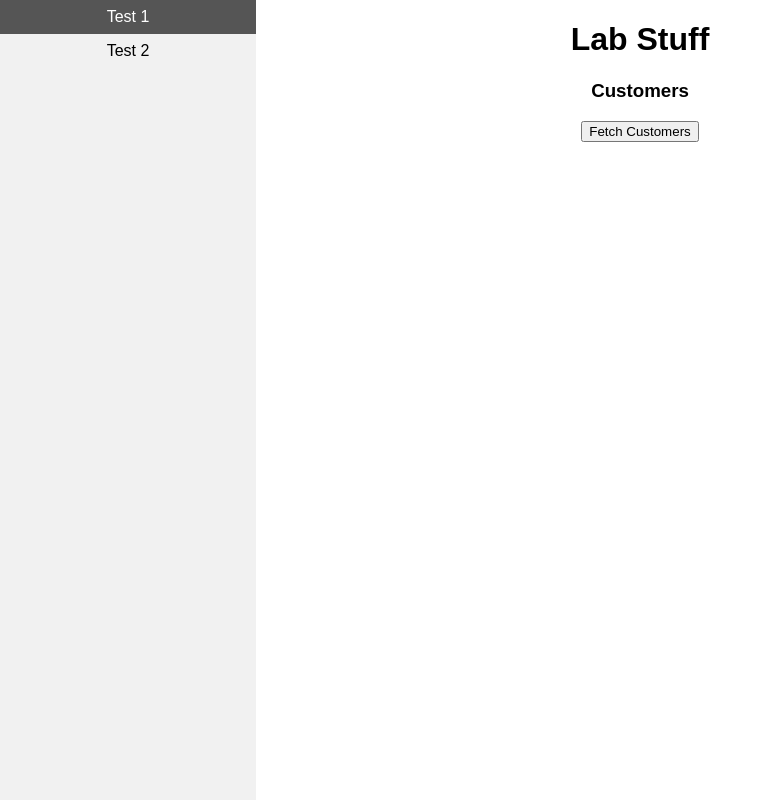
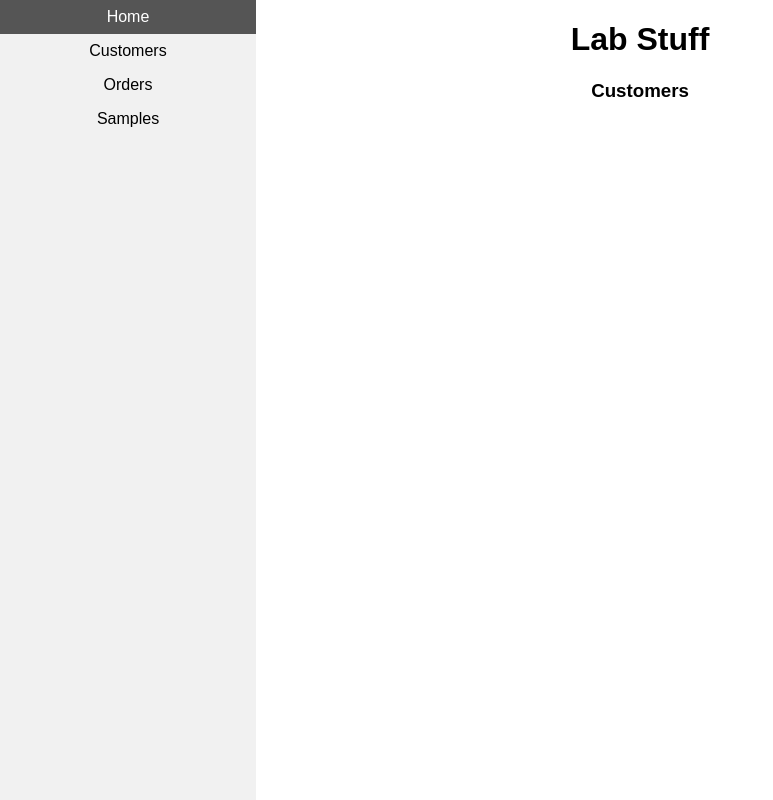
Before and after one commit to adhe223/JacobFE, a React (Create React App) app: page / in a window 1280 px wide. Shown: the whole page, without its empty margins (0-773 px from the left). Built offline with nearby package versions, Linux system fonts and the light colour scheme; no server answers.

Commit message:
Semi working. Pivoting for a more user driven flow

```diff
--- a/src/components/App/App.tsx
+++ b/src/components/App/App.tsx
@@ -3,13 +3,14 @@ import './App.css';
 import DataPage from '../DataPage';
 import NavBar from '../NavBar';
 import { DataPageProps } from '../DataPage';
-import { Pages } from '../../constants';
+import { Page } from '../../constants';
 
 export interface AppProps {
-  customerProps: DataPageProps;
-  orderProps: DataPageProps;
-  sampleProps: DataPageProps;
-  page: Pages;
+  customerData: DataPageProps;
+  orderData: DataPageProps;
+  sampleData: DataPageProps;
+  setPage: (page: Page) => void;
+  page: Page;
 }
 
 class App extends React.Component<AppProps> {
@@ -19,37 +20,30 @@ class App extends React.Component<AppProps> {
 
   render() {
     let pageContent;
+    const navItems = [
+      'Home',
+      'Customers',
+      'Orders',
+      'Samples',
+    ];
 
     switch (this.props.page) {
-      case Pages.customers:
-        pageContent = <DataPage {...this.props.customerProps}/>;
+      case Page.customers:
+        pageContent = <DataPage {...this.props.customerData} pageTitle="Customers" />;
         break;
-      case Pages.orders:
-        pageContent = <DataPage {...this.props.orderProps}/>;
+      case Page.orders:
+        pageContent = <DataPage {...this.props.orderData} pageTitle="Orders" />;
         break;
-      case Pages.samples:
-        pageContent = <DataPage {...this.props.sampleProps}/>;
+      case Page.samples:
+        pageContent = <DataPage {...this.props.sampleData} pageTitle="Samples" />;
         break;
       default:
     }
 
-    const navBarProps = {
-      navItems: [
-        {
-          displayText: 'Test 1',
-          onClick: () => { return; },
-        },
-        {
-          displayText: 'Test 2',
-          onClick: () => { return; },
-        },
-      ],
-    };
-
     return (
       <div className="App">
         <h1>Lab Stuff</h1>
-        <NavBar {...navBarProps}/>
+        <NavBar navItems={navItems} setPage={this.props.setPage}/>
         {pageContent}
       </div>
     );
@@ -57,9 +51,9 @@ class App extends React.Component<AppProps> {
 
   private initialDataFetch() {
     // This is hacky to reach into each props and call the fetch method
-    this.props.customerProps.fetchData();
-    this.props.orderProps.fetchData();
-    this.props.sampleProps.fetchData();
+    this.props.customerData.fetchData();
+    this.props.orderData.fetchData();
+    this.props.sampleData.fetchData();
   }
 }
 
--- a/src/components/App/AppContainer.tsx
+++ b/src/components/App/AppContainer.tsx
@@ -7,30 +7,29 @@ import { getCustomers, customersFetching } from '../../data/selectors/customers'
 import { getOrders, ordersFetching } from '../../data/selectors/orders';
 import { getSamples, samplesFetching } from '../../data/selectors/samples';
 import { getPage } from '../../data/selectors/app';
+import { setPage } from '../../data/actions/app';
+import { Page } from '../../constants';
 import App from './App';
 
 const mapStateToProps = (state: StoreState) => {
   return {
-    customerProps: {
+    customerData: {
       tableProps: {
         listItems: getCustomers(state),
       },
       isFetching: customersFetching(state),
-      pageTitle: 'Customers', // Need to fix this by using ownProps somehow
     },
-    orderProps: {
+    orderData: {
       tableProps: {
         listItems: getOrders(state),
       },
       isFetching: ordersFetching(state),
-      pageTitle: 'Orders', // Need to fix this by using ownProps somehow
     },
-    sampleProps: {
+    sampleData: {
       tableProps: {
         listItems: getSamples(state),
       },
       isFetching: samplesFetching(state),
-      pageTitle: 'Samples', // Need to fix this by using ownProps somehow
     },
     page: getPage(state),
   };
@@ -38,43 +37,47 @@ const mapStateToProps = (state: StoreState) => {
 
 const mapDispatchToProps = (dispatch: Dispatch<any>) => {
   return {
-    customerProps: {
+    customerData: {
       fetchData: () => dispatch(fetchCustomers())
     },
-    orderProps: {
+    orderData: {
       fetchData: () => dispatch(fetchOrders())
     },
-    sampleProps: {
+    sampleData: {
       fetchData: () => dispatch(fetchSamples())
     },
+    setPage: (page: Page) => {
+      dispatch(setPage(page));
+    }
   };
 };
 
 const mergeProps = (stateProps: any, dispatchProps: any, ownProps: any) => {
-  const customerProps = Object.assign(
+  const customerData = Object.assign(
     {},
-    stateProps.customerProps,
-    dispatchProps.customerProps,
-    ownProps.customerProps
+    stateProps.customerData,
+    dispatchProps.customerData,
+    ownProps.customerData
   );
-  const orderProps = Object.assign(
+  const orderData = Object.assign(
     {},
-    stateProps.orderProps,
-    dispatchProps.orderProps,
-    ownProps.orderProps
+    stateProps.orderData,
+    dispatchProps.orderData,
+    ownProps.orderData
   );
-  const sampleProps = Object.assign(
+  const sampleData = Object.assign(
     {},
-    stateProps.sampleProps,
-    dispatchProps.sampleProps,
-    ownProps.sampleProps
+    stateProps.sampleData,
+    dispatchProps.sampleData,
+    ownProps.sampleData
   );
 
   return {
-    customerProps,
-    orderProps,
-    sampleProps,
+    customerData,
+    orderData,
+    sampleData,
     page: stateProps.page,
+    setPage: dispatchProps.setPage,
   };
 };
 
--- a/src/components/DataPage/DataPage.tsx
+++ b/src/components/DataPage/DataPage.tsx
@@ -14,7 +14,6 @@ const CustomersPage = (props: DataPageProps) => {
         <div className="DataPage-Container">
             <h3>{props.pageTitle}</h3>
             <Table {...props.tableProps}  />
-            <button onClick={props.fetchData}>Fetch {props.pageTitle}</button>
         </div>
     );
 };
--- a/src/components/NavBar/NavBar.tsx
+++ b/src/components/NavBar/NavBar.tsx
@@ -1,20 +1,22 @@
 import * as React from 'react';
+import { Page } from '../../constants';
 import './NavBar.css';
 
-export interface NavBarItem {
-  displayText: string;
-  onClick: () => void;
-}
-
 export interface NavBarProps {
-  navItems: NavBarItem[];
+  navItems: string[];
+  setPage: (page: Page) => void;
 }
 
 const NavBar = (props: NavBarProps) => {
   const listItems = props.navItems.map((navItem, index) => {
+
+    const onNavClick = () => {
+      props.setPage(Page[navItem]);
+    };
+
     return (
       <li key={index}>
-        <a className="nav-bar--list-item" href="#">{navItem.displayText}</a>
+        <a className="nav-bar--list-item" onClick={onNavClick} href="#">{navItem}</a>
       </li>
     );
   });
--- a/src/constants/index.tsx
+++ b/src/constants/index.tsx
@@ -16,7 +16,8 @@ export type FETCHING_SAMPLES = typeof FETCHING_SAMPLES;
 export const FETCHED_SAMPLES = 'FETCHED_SAMPLES';
 export type FETCHED_SAMPLES = typeof FETCHED_SAMPLES;
 
-export enum Pages {
+export enum Page {
+  home,
   customers,
   orders,
   samples,
--- a/src/data/actions/app.tsx
+++ b/src/data/actions/app.tsx
@@ -1,15 +1,15 @@
-import { Pages } from '../../constants';
+import { Page } from '../../constants';
 
 export interface SetPage {
   type: 'SET_PAGE';
   payload: {
-    page: Pages;
+    page: Page;
   };
 }
 
 export type PageAction = SetPage;
 
-export function setPage(page: Pages): SetPage {
+export function setPage(page: Page): SetPage {
   return {
     type: 'SET_PAGE',
     payload: {
--- a/src/data/reducers/app.tsx
+++ b/src/data/reducers/app.tsx
@@ -1,12 +1,12 @@
 import { PageAction } from '../actions/app';
-import { Pages } from '../../constants';
+import { Page } from '../../constants';
 
 export interface AppState {
-  page: Pages;
+  page: Page;
 }
 
 const initialState = {
-  page: Pages.customers,
+  page: Page.customers,
 };
 
 export function app(state: AppState = initialState, action: PageAction): AppState {
--- a/src/types/index.tsx
+++ b/src/types/index.tsx
@@ -1,11 +1,11 @@
 import Customer from '../models/Customer';
 import Order from '../models/Order';
 import Sample from '../models/Sample';
-import { Pages } from '../constants';
+import { Page } from '../constants';
 
 export interface StoreState {
   app: {
-    page: Pages;
+    page: Page;
   };
   customers: {
     listItems: Customer[],
```
